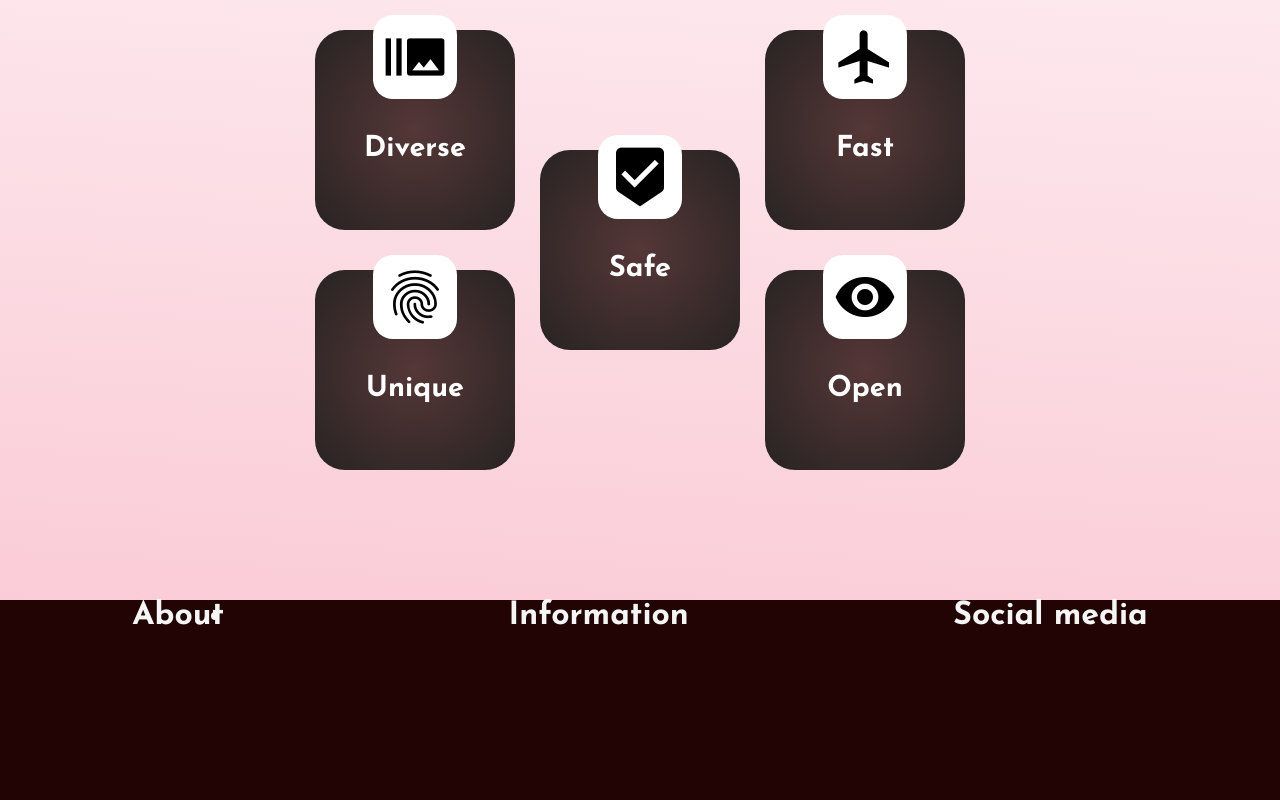
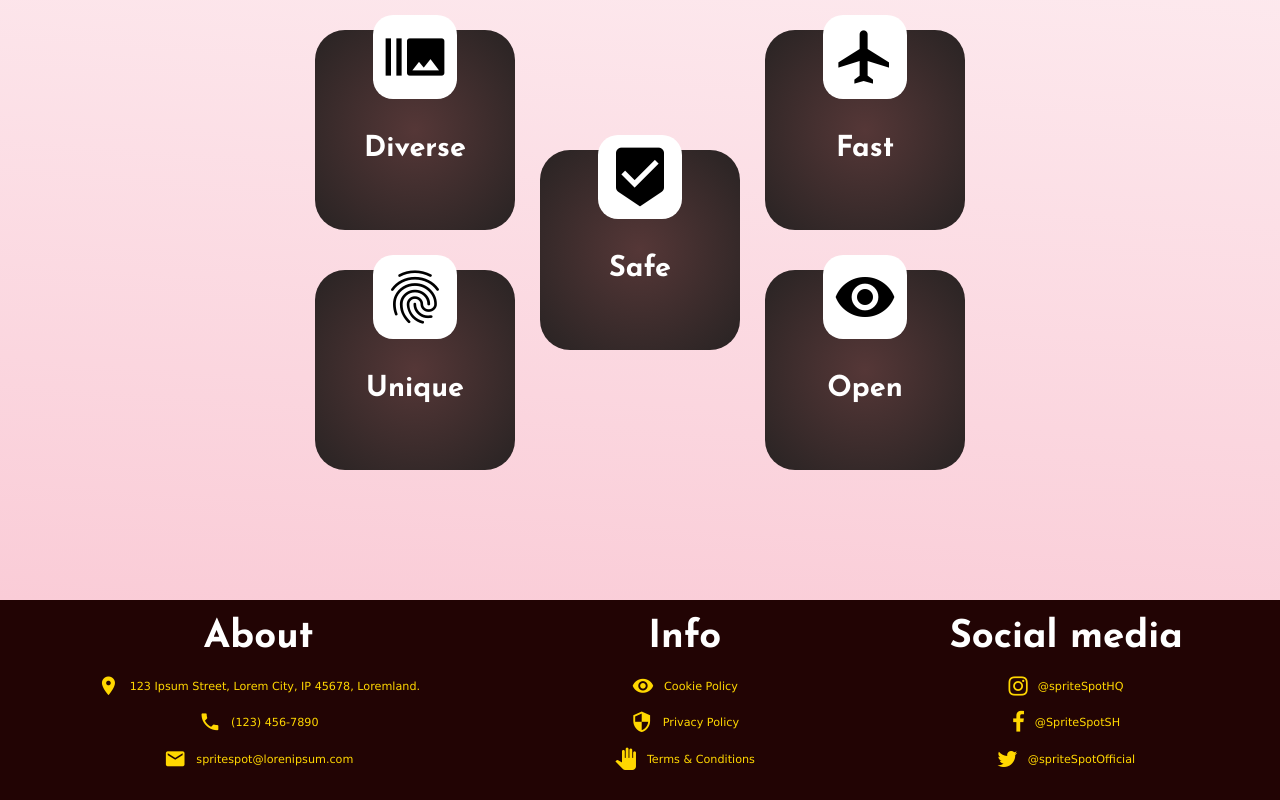
Before and after one commit to cementix/sprites-online-shop, a React (Create React App) app in the folder client/: page / in a window 1280 px wide. Shown: the part 1698-2498 px from the top of the page. Built offline with nearby package versions, Linux system fonts and the light colour scheme.

Commit message:
footer content

```diff
--- a/client/public/index.html
+++ b/client/public/index.html
@@ -13,6 +13,10 @@
       href="https://fonts.googleapis.com/icon?family=Material+Icons"
       rel="stylesheet"
     />
+    <link
+      rel="stylesheet"
+      href="https://cdnjs.cloudflare.com/ajax/libs/font-awesome/4.7.0/css/font-awesome.min.css"
+    />
   </head>
   <body>
     <noscript>You need to enable JavaScript to run this app.</noscript>
--- a/client/src/components/Footer/Footer.jsx
+++ b/client/src/components/Footer/Footer.jsx
@@ -6,25 +6,56 @@ const Footer = () => {
   return (
     <div className={styles.footer}>
       <div className={styles.footerBlock}>
-        <div className={styles.blockHeader}>
-          <h5>About</h5>
-          <ul>
-            <li>
-              <p></p>
-              <i></i>
-            </li>
-          </ul>
-        </div>
+        <h5 className={styles.footerHeader}>About</h5>
+        <ul className={styles.footerContent}>
+          <li>
+            <i className="material-icons">place</i>
+            <p>123 Ipsum Street, Lorem City, IP 45678, Loremland.</p>
+          </li>
+          <li>
+            <i className="material-icons">phone</i>
+            <p>(123) 456-7890</p>
+          </li>
+          <li>
+            <i className="material-icons">mail</i>
+            <p>spritespot@lorenipsum.com</p>
+          </li>
+        </ul>
+      </div>
+
+      <div className={styles.footerBlock}>
+        <h5 className={styles.footerHeader}>Info</h5>
+        <ul className={styles.footerContent}>
+          <li>
+            <i className="material-icons">remove_red_eye</i>
+            <Link>Cookie Policy</Link>
+          </li>
+          <li>
+            <i className="material-icons">security</i>
+            <Link>Privacy Policy</Link>
+          </li>
+          <li>
+            <i className="material-icons">pan_tool</i>
+            <Link>Terms & Conditions</Link>
+          </li>
+        </ul>
       </div>
       <div className={styles.footerBlock}>
-        <div className={styles.blockHeader}>
-          <h5>Information</h5>
-        </div>
-      </div>
-      <div className={styles.footerBlock}>
-        <div className={styles.blockHeader}>
-          <h5>Social media</h5>
-        </div>
+        <h5 className={styles.footerHeader}>Social media</h5>
+        <ul className={styles.footerContent}>
+          <li href="">
+            <i className="fa fa-instagram"></i>
+            <p>@spriteSpotHQ</p>
+          </li>
+          <li href="">
+            <i className="fa fa-facebook"></i>
+            <p>@SpriteSpotSH</p>
+          </li>
+          <li href="">
+            <i className="fa fa-twitter"></i>
+            <p>@spriteSpotOfficial</p>
+          </li>
+        </ul>
       </div>
     </div>
   );
--- a/client/src/components/Footer/Footer.module.scss
+++ b/client/src/components/Footer/Footer.module.scss
@@ -11,13 +11,35 @@
   justify-content: space-around;
 }
 
-.blockHeader {
-  color: whitesmoke;
+.footerHeader {
+  font-size: 2.4rem;
+  color: white;
   font-family: "Josefin Sans";
+  text-align: center;
+  margin: 18px 0 18px 0;
+}
+
+.footerContent {
+  font-size: 0.7rem;
+  font-family: "Lucida Sans", "Lucida Sans Regular", "Lucida Grande",
+    "Lucida Sans Unicode", Geneva, Verdana, sans-serif;
+  list-style: none;
   display: flex;
-  align-items: center;
-  gap: 10px;
+  flex-direction: column;
+  gap: 14px;
+  li {
+    display: flex;
+    align-items: center;
+    justify-content: center;
+    gap: 10px;
+
+    i {
+      font-size: 1.4rem;
+    }
+  }
+
   * {
-    font-size: 2rem;
+    text-decoration: none;
+    color: gold;
   }
 }
--- a/client/src/pages/landing/Landing.scss
+++ b/client/src/pages/landing/Landing.scss
@@ -113,12 +113,12 @@ body {
   .infoContent {
     .infoText {
       transform: translateX(0);
-      transition: transform 1.5s ease-in-out;
+      transition: transform 1s ease-in-out;
     }
 
     .infoAnimation {
       transform: translateX(0);
-      transition: transform 1.5s ease-in-out;
+      transition: transform 1s ease-in-out;
     }
   }
 }
```
